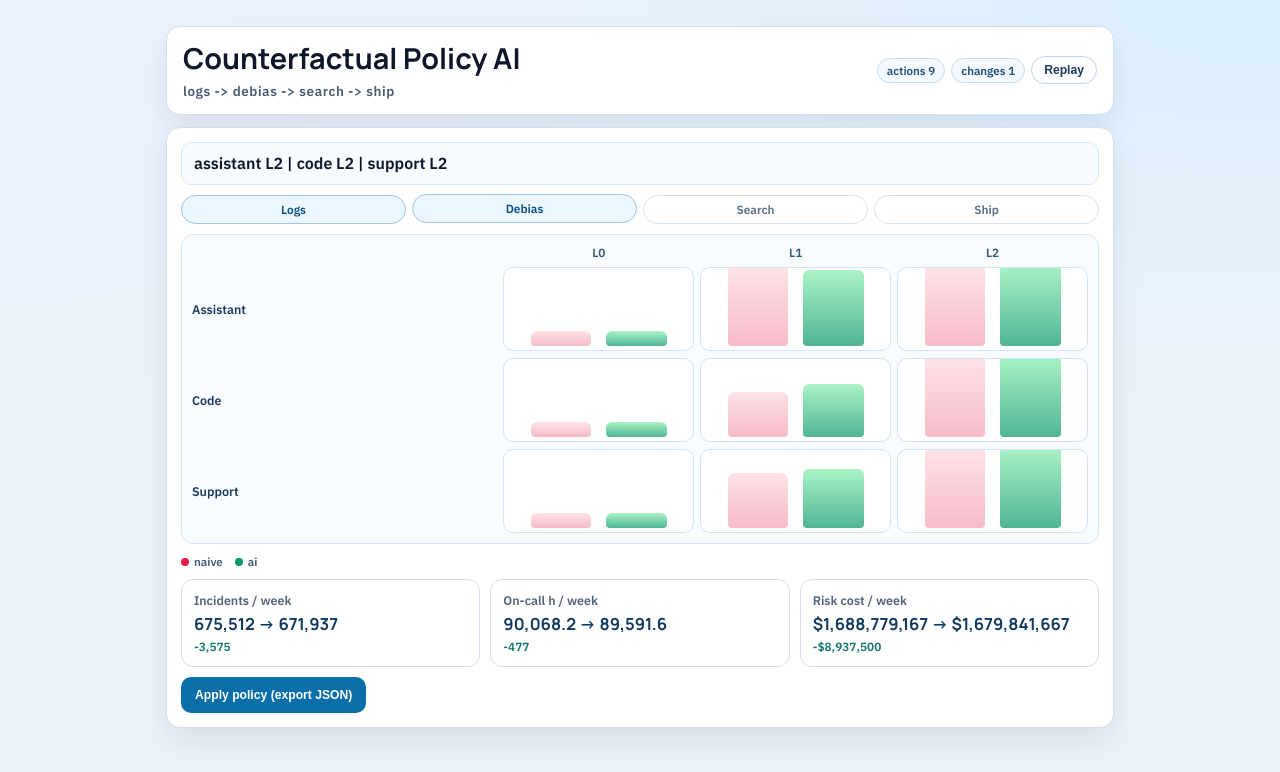
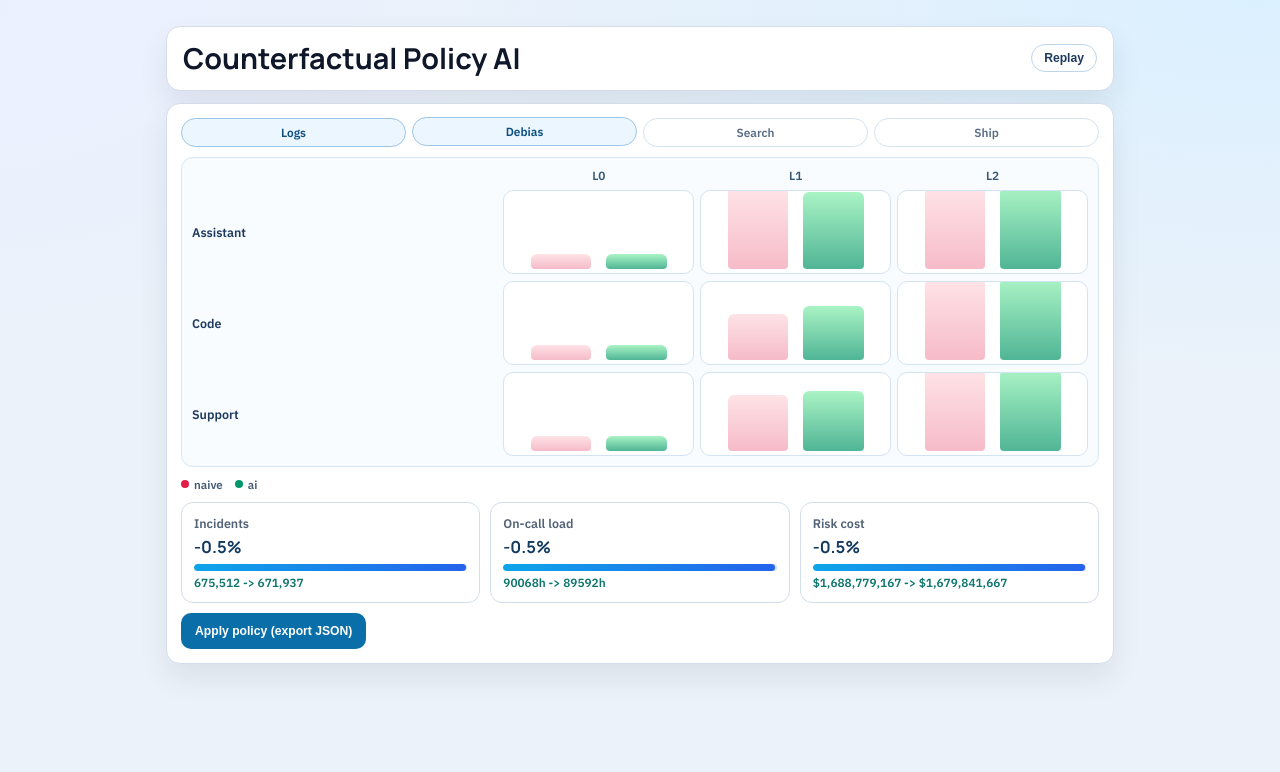
Before and after one commit to KumarNavish/promopilot, a React (Vite) app in the folder frontend/: page / in a window 1280 px wide. Shown: the top 772 px of the page. Built offline with nearby package versions, Linux system fonts and the light colour scheme; no server answers.

Commit message:
Reduce copy and emphasize visual AI utility deltas

```diff
--- a/frontend/src/pages/Home.tsx
+++ b/frontend/src/pages/Home.tsx
@@ -36,6 +36,9 @@ interface ImpactScore {
   incidentsAvoided: number;
   candidatesEvaluated: number;
   changedSegments: number;
+  incidentDeltaPct: number;
+  onCallDeltaPct: number;
+  riskDeltaPct: number;
   aiPolicy: PolicyMap;
   naivePolicy: PolicyMap;
   aiProjection: PolicyProjection;
@@ -67,12 +70,6 @@ function formatInteger(value: number): string {
   }).format(value);
 }
 
-function formatHours(value: number): string {
-  return new Intl.NumberFormat("en-US", {
-    maximumFractionDigits: 1
-  }).format(value);
-}
-
 function formatCurrency(value: number): string {
   return new Intl.NumberFormat("en-US", {
     style: "currency",
@@ -81,12 +78,9 @@ function formatCurrency(value: number): string {
   }).format(value);
 }
 
-function formatSignedInteger(value: number): string {
-  return `${value >= 0 ? "+" : "-"}${formatInteger(Math.abs(value))}`;
-}
-
-function formatSignedCurrency(value: number): string {
-  return `${value >= 0 ? "+" : "-"}${formatCurrency(Math.abs(value))}`;
+function formatSignedPercent(value: number): string {
+  const rounded = Math.round(value * 10) / 10;
+  return `${rounded >= 0 ? "+" : "-"}${Math.abs(rounded).toFixed(1)}%`;
 }
 
 function cleanSegment(segment: string): string {
@@ -113,6 +107,13 @@ function normalize(values: number[]): number[] {
   }
 
   return values.map((value) => (value - min) / (max - min));
+}
+
+function ratioPercent(after: number, before: number): number {
+  if (before <= 0) {
+    return 100;
+  }
+  return (after / before) * 100;
 }
 
 function optimizePolicy(response: RecommendResponse): PolicyMap {
@@ -388,6 +389,9 @@ export function Home(): JSX.Element {
     const aiOnCallHours = (aiIncidents * TRIAGE_MINUTES_PER_INCIDENT) / 60;
     const naiveRiskCost = naiveProjection.riskCostUsd;
     const aiRiskCost = aiProjection.riskCostUsd;
+    const incidentDeltaPct = naiveIncidents > 0 ? ((aiIncidents - naiveIncidents) / naiveIncidents) * 100 : 0;
+    const onCallDeltaPct = naiveOnCallHours > 0 ? ((aiOnCallHours - naiveOnCallHours) / naiveOnCallHours) * 100 : 0;
+    const riskDeltaPct = naiveRiskCost > 0 ? ((aiRiskCost - naiveRiskCost) / naiveRiskCost) * 100 : 0;
 
     return {
       policyLine: buildPolicyLine(aiPolicy),
@@ -395,6 +399,9 @@ export function Home(): JSX.Element {
       incidentsAvoided: naiveIncidents - aiIncidents,
       candidatesEvaluated,
       changedSegments,
+      incidentDeltaPct,
+      onCallDeltaPct,
+      riskDeltaPct,
       aiPolicy,
       naivePolicy,
       aiProjection,
@@ -435,6 +442,21 @@ export function Home(): JSX.Element {
   const animatedAiIncidents = useAnimatedNumber(score?.aiIncidents ?? 0, `incidents|${metricAnimationKey}`);
   const animatedAiOnCallHours = useAnimatedNumber(score?.aiOnCallHours ?? 0, `oncall|${metricAnimationKey}`);
   const animatedAiRiskCost = useAnimatedNumber(score?.aiRiskCost ?? 0, `risk|${metricAnimationKey}`);
+  const animatedIncidentDeltaPct = useAnimatedNumber(score?.incidentDeltaPct ?? 0, `incident-delta|${metricAnimationKey}`);
+  const animatedOnCallDeltaPct = useAnimatedNumber(score?.onCallDeltaPct ?? 0, `oncall-delta|${metricAnimationKey}`);
+  const animatedRiskDeltaPct = useAnimatedNumber(score?.riskDeltaPct ?? 0, `risk-delta|${metricAnimationKey}`);
+  const animatedIncidentRatio = useAnimatedNumber(
+    ratioPercent(score?.aiIncidents ?? 0, score?.naiveIncidents ?? 1),
+    `incident-ratio|${metricAnimationKey}`
+  );
+  const animatedOnCallRatio = useAnimatedNumber(
+    ratioPercent(score?.aiOnCallHours ?? 0, score?.naiveOnCallHours ?? 1),
+    `oncall-ratio|${metricAnimationKey}`
+  );
+  const animatedRiskRatio = useAnimatedNumber(
+    ratioPercent(score?.aiRiskCost ?? 0, score?.naiveRiskCost ?? 1),
+    `risk-ratio|${metricAnimationKey}`
+  );
 
   const activePhase = Math.min(PHASES.length - 1, Math.floor(frame / FRAMES_PER_PHASE));
   const phaseProgress = (frame % FRAMES_PER_PHASE) / Math.max(FRAMES_PER_PHASE - 1, 1);
@@ -448,15 +470,7 @@ export function Home(): JSX.Element {
   return (
     <main className="page-shell" data-testid="home-shell">
       <header className="hero">
-        <div>
         <h1>Counterfactual Policy AI</h1>
-          <p className="single-story" data-testid="single-story">
-            logs -&gt; debias -&gt; search -&gt; ship
-          </p>
-        </div>
-        <div className="hero-tools">
-          {score ? <span className="meta-chip" data-testid="actions-chip">actions {score.candidatesEvaluated}</span> : null}
-          {score ? <span className="meta-chip" data-testid="changes-chip">changes {score.changedSegments}</span> : null}
         <button
           type="button"
           className="text-button"
@@ -465,7 +479,6 @@ export function Home(): JSX.Element {
         >
           Replay
         </button>
-        </div>
       </header>
 
       {loading ? (
@@ -483,10 +496,6 @@ export function Home(): JSX.Element {
 
       {score && results.dr ? (
         <section className="result-panel" data-testid="results-block">
-          <p className="policy-strip" data-testid="policy-strip">
-            {score.policyLine}
-          </p>
-
           <div className="phase-strip" data-testid="phase-strip">
             {PHASES.map((phase, index) => (
               <span
@@ -548,26 +557,38 @@ export function Home(): JSX.Element {
 
           <div className="kpi-row">
             <article className="kpi-card" data-testid="kpi-incidents">
-              <p>Incidents / week</p>
-              <strong>{`${formatInteger(score.naiveIncidents)} -> ${formatInteger(animatedAiIncidents)}`}</strong>
+              <p>Incidents</p>
+              <strong>{formatSignedPercent(animatedIncidentDeltaPct)}</strong>
+              <div className="kpi-meter">
+                <span className="kpi-baseline" />
+                <span className="kpi-current" style={{ width: `${Math.min(130, Math.max(0, animatedIncidentRatio))}%` }} />
+              </div>
               <small className={animatedAiIncidents <= score.naiveIncidents ? "good" : "bad"}>
-                {formatSignedInteger(animatedAiIncidents - score.naiveIncidents)}
+                {`${formatInteger(score.naiveIncidents)} -> ${formatInteger(animatedAiIncidents)}`}
               </small>
             </article>
 
             <article className="kpi-card" data-testid="kpi-oncall">
-              <p>On-call h / week</p>
-              <strong>{`${formatHours(score.naiveOnCallHours)} -> ${formatHours(animatedAiOnCallHours)}`}</strong>
+              <p>On-call load</p>
+              <strong>{formatSignedPercent(animatedOnCallDeltaPct)}</strong>
+              <div className="kpi-meter">
+                <span className="kpi-baseline" />
+                <span className="kpi-current" style={{ width: `${Math.min(130, Math.max(0, animatedOnCallRatio))}%` }} />
+              </div>
               <small className={animatedAiOnCallHours <= score.naiveOnCallHours ? "good" : "bad"}>
-                {formatSignedInteger(animatedAiOnCallHours - score.naiveOnCallHours)}
+                {`${Math.round(score.naiveOnCallHours)}h -> ${Math.round(animatedAiOnCallHours)}h`}
               </small>
             </article>
 
             <article className="kpi-card" data-testid="kpi-risk-cost">
-              <p>Risk cost / week</p>
-              <strong>{`${formatCurrency(score.naiveRiskCost)} -> ${formatCurrency(animatedAiRiskCost)}`}</strong>
+              <p>Risk cost</p>
+              <strong>{formatSignedPercent(animatedRiskDeltaPct)}</strong>
+              <div className="kpi-meter">
+                <span className="kpi-baseline" />
+                <span className="kpi-current" style={{ width: `${Math.min(130, Math.max(0, animatedRiskRatio))}%` }} />
+              </div>
               <small className={animatedAiRiskCost <= score.naiveRiskCost ? "good" : "bad"}>
-                {formatSignedCurrency(animatedAiRiskCost - score.naiveRiskCost)}
+                {`${formatCurrency(score.naiveRiskCost)} -> ${formatCurrency(animatedAiRiskCost)}`}
               </small>
             </article>
           </div>
--- a/frontend/src/styles.css
+++ b/frontend/src/styles.css
@@ -64,33 +64,6 @@ h1 {
   line-height: 1.2;
 }
 
-.single-story {
-  margin: 6px 0 0;
-  color: var(--muted);
-  font-size: 0.84rem;
-  font-weight: 700;
-  text-transform: lowercase;
-  letter-spacing: 0.04em;
-}
-
-.hero-tools {
-  display: flex;
-  align-items: center;
-  gap: 6px;
-  flex-wrap: wrap;
-  justify-content: flex-end;
-}
-
-.meta-chip {
-  border: 1px solid #c8dcf0;
-  border-radius: 999px;
-  padding: 4px 9px;
-  background: #f3f9ff;
-  color: #245076;
-  font-size: 0.72rem;
-  font-weight: 700;
-}
-
 .status-line,
 .error-line {
   margin: 0;
@@ -115,16 +88,6 @@ h1 {
   padding: 14px;
   display: grid;
   gap: 10px;
-}
-
-.policy-strip {
-  margin: 0;
-  border: 1px solid #d7e8f8;
-  border-radius: 10px;
-  padding: 10px 12px;
-  background: #f7fbff;
-  font-weight: 700;
-  line-height: 1.35;
 }
 
 .phase-strip {
@@ -303,6 +266,34 @@ h1 {
   color: var(--bad);
 }
 
+.kpi-meter {
+  position: relative;
+  margin-top: 7px;
+  height: 7px;
+  border-radius: 999px;
+  background: #ebf1f8;
+  overflow: hidden;
+}
+
+.kpi-baseline {
+  position: absolute;
+  left: 0;
+  top: 0;
+  height: 100%;
+  width: 100%;
+  background: #d4dfeb;
+}
+
+.kpi-current {
+  position: absolute;
+  left: 0;
+  top: 0;
+  height: 100%;
+  border-radius: 999px;
+  background: linear-gradient(90deg, #0ea5e9, #2563eb);
+  transition: width 260ms ease;
+}
+
 .text-button,
 .button-primary {
   border: none;
@@ -329,12 +320,7 @@ h1 {
 
 @media (max-width: 920px) {
   .hero {
-    flex-direction: column;
     align-items: flex-start;
-  }
-
-  .hero-tools {
-    justify-content: flex-start;
   }
 }
 
```
Also changed, not shown: 1 other file (tests, documents, lock files or other folders). Lines whose indentation alone changed are shown as unchanged.
